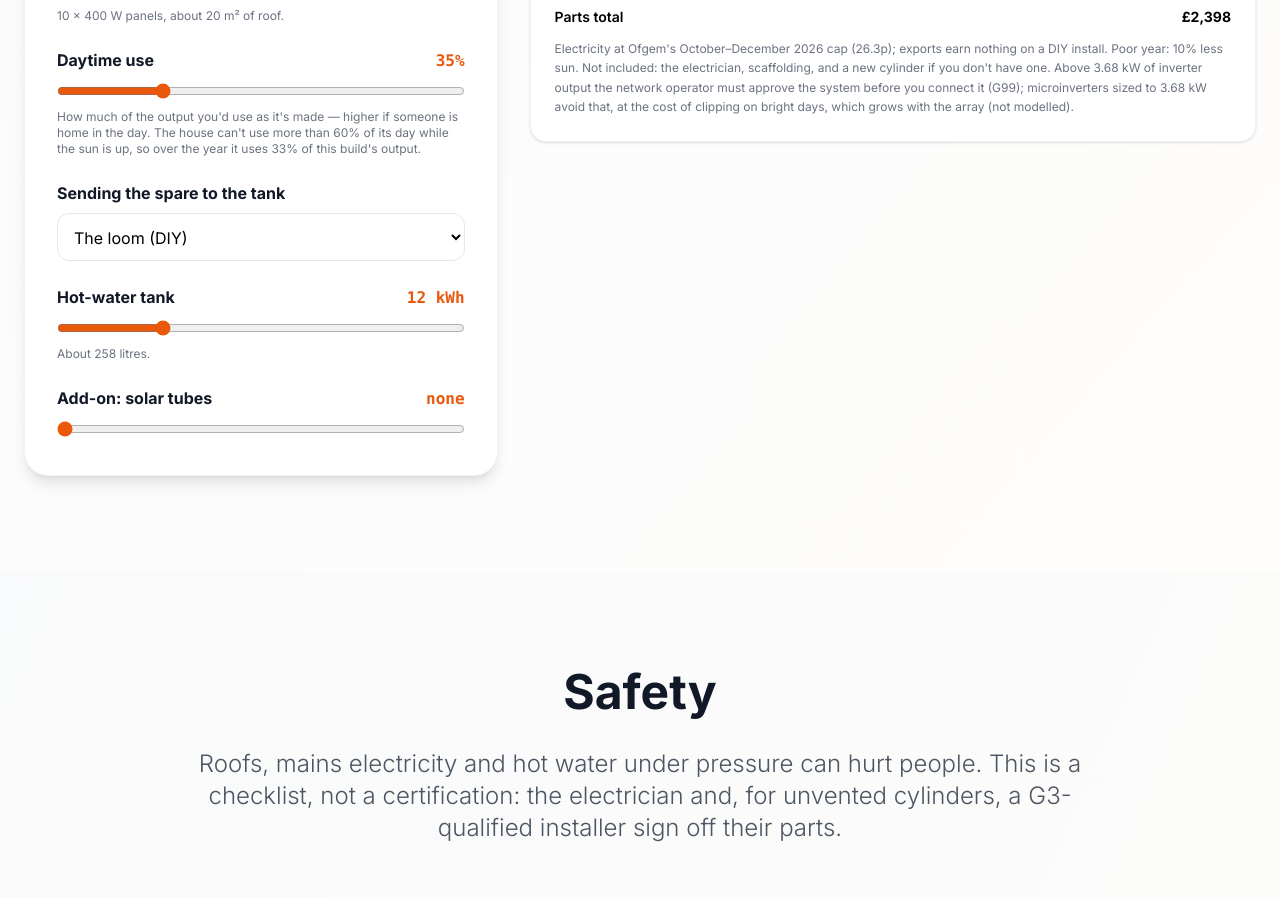
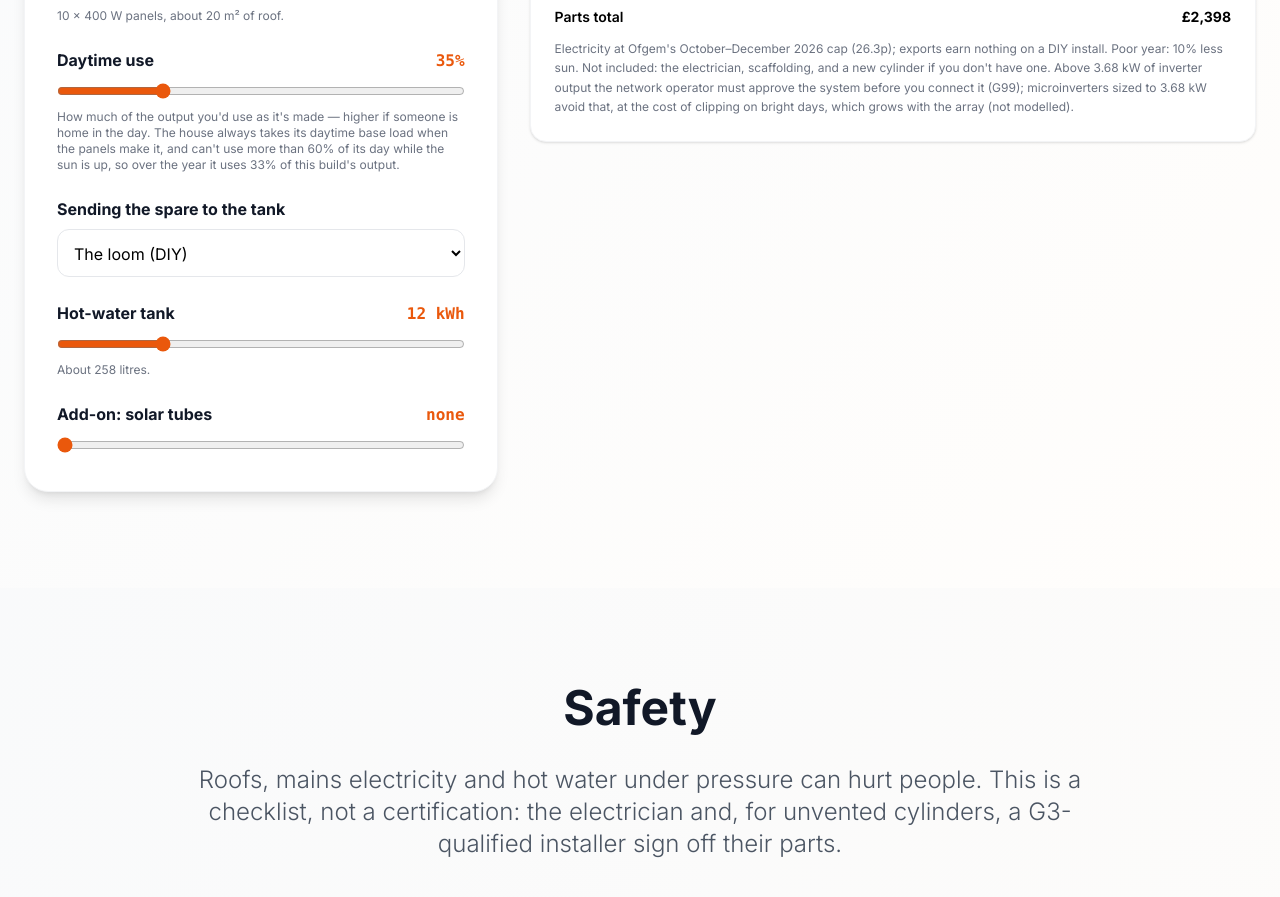
Before and after one commit to nfttrove/heatloom, a React (Vite) app: page / in a window 1280 px wide. Shown: the part 5571-6468 px from the top of the page. Built offline with nearby package versions, Linux system fonts and the light colour scheme.

Commit message:
Name both daytime limits in the Daytime use hint
The recheck noted the hint explained the modelled share only by the 60%
ceiling; where the share is above the slider (small arrays), the cause is
the base-load floor. The hint now names both.

```diff
--- a/src/components/Calculator.tsx
+++ b/src/components/Calculator.tsx
@@ -86,7 +86,7 @@ export default function Calculator({ initial }: { initial?: Partial<LoomInput> }
               onChange={(v) => set({ pvKwp: Math.round(v * 10) / 10 })} />
             <Slider id="calc-selfuse" label="Daytime use" value={cfg.pvSelfUse} min={0.2} max={0.8} step={0.05}
               display={pct(cfg.pvSelfUse)}
-              hint={`How much of the output you'd use as it's made — higher if someone is home in the day. The house can't use more than 60% of its day while the sun is up, so over the year it uses ${pct(plan.pv.houseKWh / Math.max(plan.pv.annualKWh, 1e-9))} of this build's output.`}
+              hint={`How much of the output you'd use as it's made — higher if someone is home in the day. The house always takes its daytime base load when the panels make it, and can't use more than 60% of its day while the sun is up, so over the year it uses ${pct(plan.pv.houseKWh / Math.max(plan.pv.annualKWh, 1e-9))} of this build's output.`}
               onChange={(v) => set({ pvSelfUse: v })} />
             <div>
               <label htmlFor="calc-controller" className="block font-bold text-gray-900 mb-2">Sending the spare to the tank</label>
```
